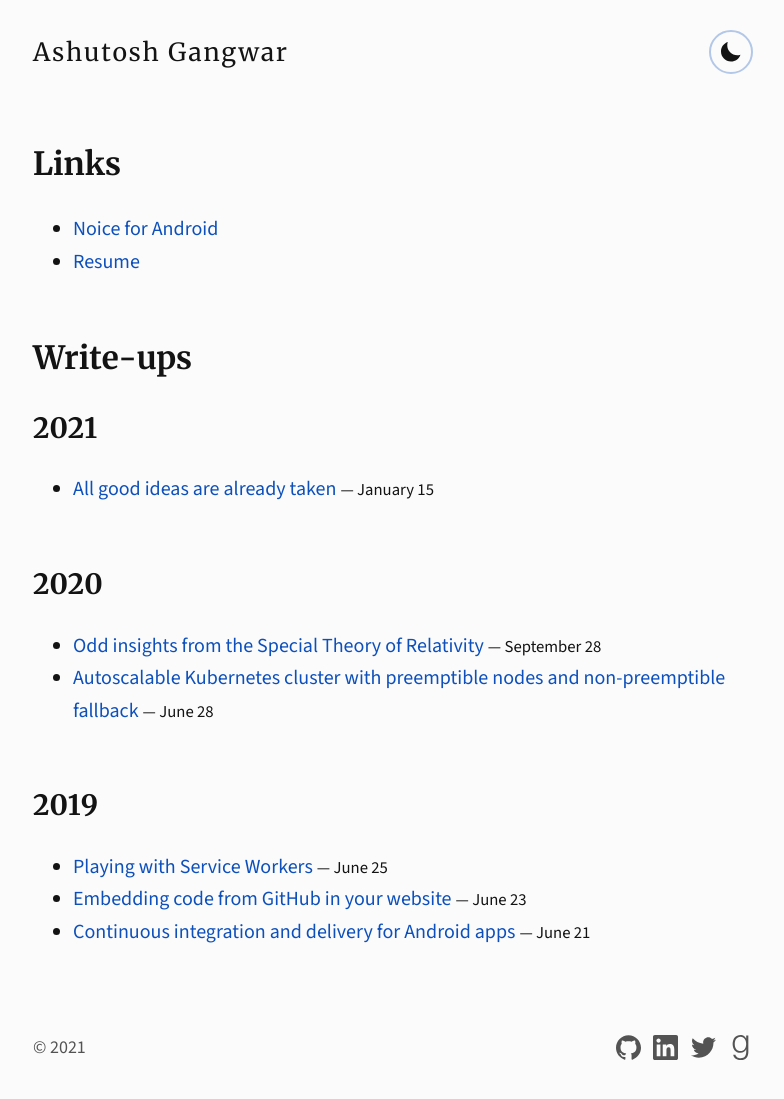
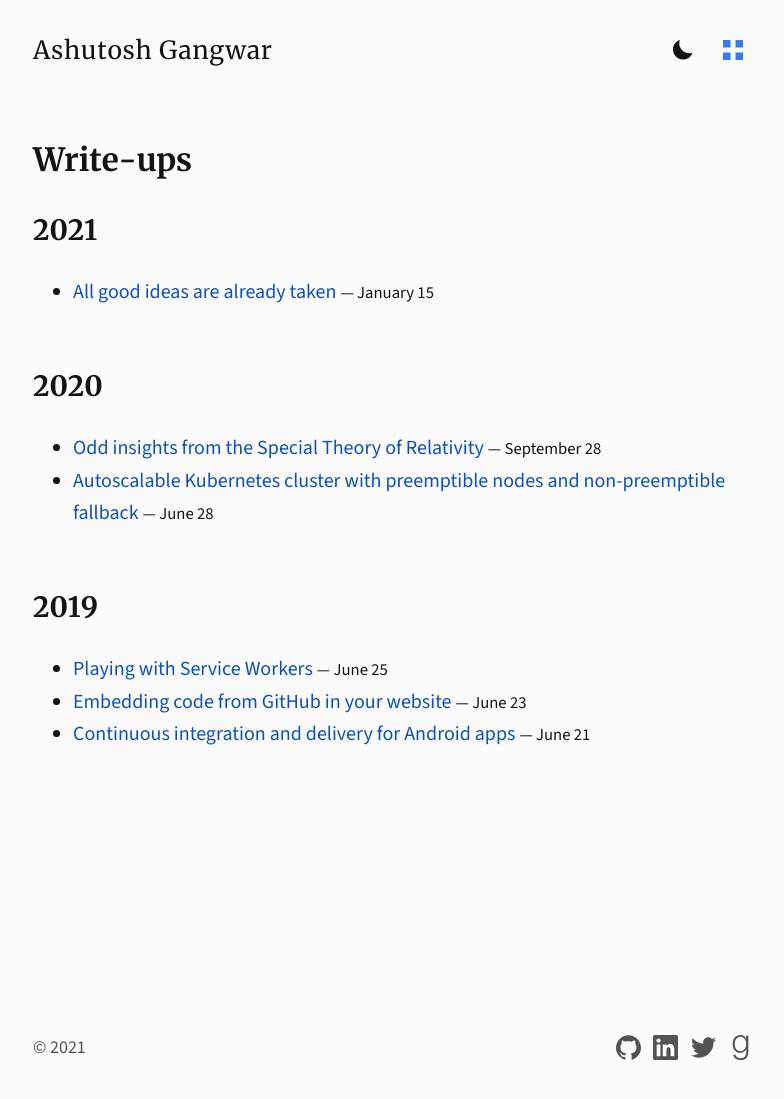
Before and after one commit to ashutoshgngwr/ashutoshgngwr.github.io, a Jekyll site: the page built from index.html, in a window 1280 px wide and 1107 px high. Shown: the top 1099 px of the window, without its empty margins (247-1031 px from the left). Built offline with Jekyll 4.4.1, drawn with Linux system fonts in a browser that asks for light colours.

Commit message:
add navigation menu

```diff
--- a/_config.yml
+++ b/_config.yml
@@ -14,10 +14,6 @@
       username: ashutoshgngwr
 
 collections:
-  links:
-    output: true
-    permalink: /link/:name
-    sitemap_priority: 0.9
   posts:
     output: true
     permalink: /:year/:month/:day/:title
--- /dev/null
+++ b/_data/nav_links.yaml
@@ -0,0 +1,6 @@
+- title: Resume
+  href: /assets/resume.pdf
+  in_sitemap: true
+- title: Noice for Android
+  href: /noice
+  in_sitemap: true
--- a/_includes/links_list.html
+++ /dev/null
@@ -1,15 +0,0 @@
-<section itemscope itemtype="https://schema.org/BreadcrumbList">
-  <h1 itemprop="name">Links</h1>
-  <ul>
-    {%- assign position = 1 -%}
-    {%- for link in site.links %}
-    <li itemprop="itemListElement" itemscope itemtype="https://schema.org/ListItem">
-      <a href="{{ link.href | default: link.url | relative_url }}" itemprop="item">
-        <span itemprop="name">{{ link.title | escape_once }}</span>
-      </a>
-      <meta itemprop="position" content="{{ position }}" />
-      {%- assign position = position | plus: 1 %}
-    </li>
-    {%- endfor %}
-  </ul>
-</section>
--- a/_layouts/page.html
+++ b/_layouts/page.html
@@ -7,16 +7,35 @@
 {% include head.html -%}
 
 <body itemscope itemtype="http://schema.org/WebPage">
-  <header class="page-header">
-    <div class="enforce-max-content-width">
+  <header class="page-header floating">
+    <div id="navbar" class="enforce-max-content-width">
       <a class="title" href="{{ '/' | relative_url }}" aria-label="go to homepage">
         {{ site.x.author }}
       </a>
-      <label class="theme-switch" title="Toggle bright/dark mode" aria-label="toggle bright or dark mode">
+      <label id="theme-switch" class="switch" title="Toggle bright/dark mode" aria-label="toggle bright or dark mode">
         <input type="checkbox" onchange="toggleTheme(this.checked)" />
         {%- include icon.svg id='moon' %}
         {%- include icon.svg id='sun' %}
       </label>
+      <label id="expand-menu" class="switch" title="Expand/collapse menu" aria-label="expand or collapse menu">
+        <input type="checkbox" onchange="toggleMenu(this.checked)" />
+        {%- include icon.svg id='menu' %}
+        {%- include icon.svg id='cross' %}
+      </label>
+    </div>
+
+
+    <div class="menu enforce-max-content-width">
+      <h2>Links</h2>
+      <ul itemscope itemtype="https://schema.org/SiteNavigationElement">
+        {%- for link in site.data.nav_links %}
+        <li itemprop="name">
+          <a href="{{ link.href | relative_url }}" itemprop="url">
+            {{ link.title | escape_once }}
+          </a>
+        </li>
+        {%- endfor %}
+      </ul>
     </div>
   </header>
   <main class="enforce-max-content-width">
--- a/_sass/_theme-switch.scss
+++ /dev/null
@@ -1,42 +0,0 @@
-label.theme-switch {
-  padding: 0.5rem;
-  font-size: 0; // clicking on the label is selecting whitespace (text) in firefox
-
-  border: 0.1rem var(--color-primary-accent) solid;
-  border-radius: 50%;
-  transition: background 500ms cubic-bezier(0.075, 0.82, 0.165, 1);
-
-  &:hover {
-    background: var(--color-primary-accent);
-  }
-
-  &:active {
-    background: var(--color-primary-variant);
-  }
-
-  svg {
-    display: block;
-    width: 1rem;
-    height: 1rem;
-  }
-
-  input {
-    display: none;
-
-    ~ svg:last-of-type {
-      display: none;
-    }
-
-    &:checked {
-      ~ svg {
-        &:last-of-type {
-          display: block;
-        }
-
-        &:first-of-type {
-          display: none;
-        }
-      }
-    }
-  }
-}
--- a/_sass/base/_colors.scss
+++ b/_sass/base/_colors.scss
@@ -11,6 +11,7 @@
 
   --color-bg: #{$color-bg};
   --color-bg-secondary: #{lighten($color-bg, $secondary-bg-distance)};
+  --color-bg-tertiary: #{lighten($color-bg, 2 * $secondary-bg-distance)};
   --color-primary: #{$color-primary};
   --color-primary-variant: #{$color-primary-dark};
   --color-primary-accent: #{transparentize($color-primary, $accent-transparency)};
@@ -34,6 +35,7 @@
 
   --color-bg: #{$color-bg};
   --color-bg-secondary: #{darken($color-bg, $secondary-bg-distance)};
+  --color-bg-tertiary: #{darken($color-bg, 2 * $secondary-bg-distance)};
   --color-primary: #{$color-primary};
   --color-primary-variant: #{$color-primary-light};
   --color-primary-accent: #{transparentize($color-primary, $accent-transparency)};
@@ -193,8 +195,7 @@
 }
 
 hr {
-  border-color: var(--color-text);
-  opacity: 0.25;
+  border-color: var(--color-bg-tertiary);
 }
 
 mark {
--- a/_sass/main.scss
+++ b/_sass/main.scss
@@ -4,7 +4,6 @@
 @import "base/typography";
 @import "base/colors";
 @import "base/print";
-@import "theme-switch";
 
 .enforce-max-content-width {
   box-sizing: border-box;
@@ -16,11 +15,52 @@
   padding-right: 1rem;
 }
 
-pre {
-  div.view-file {
-    @include font-family-sans-serif;
-    text-align: right;
+label.switch {
+  display: block;
+  padding: 0.5rem;
+  font-size: 0; // clicking on the label is selecting whitespace (text) in firefox
+  border-radius: 50%;
+  transition: all 500ms cubic-bezier(0.075, 0.82, 0.165, 1);
+
+  &:hover {
+    color: var(--color-primary-variant);
   }
+
+  &:active {
+    background: var(--color-bg-secondary);
+    color: var(--color-primary);
+  }
+
+  svg {
+    display: block;
+    width: 1rem;
+    height: 1rem;
+  }
+
+  input {
+    display: none;
+
+    ~ svg:last-of-type {
+      display: none;
+    }
+
+    &:checked {
+      ~ svg {
+        &:last-of-type {
+          display: block;
+        }
+
+        &:first-of-type {
+          display: none;
+        }
+      }
+    }
+  }
+}
+
+pre div.view-file {
+  @include font-family-sans-serif;
+  text-align: right;
 }
 
 svg.icon {
@@ -33,17 +73,19 @@
   position: sticky;
   top: 0;
   z-index: 1;
+  background: var(--color-bg);
+  box-sizing: border-box;
+
+  display: flex;
+  flex-direction: column;
+
+  min-height: 0;
   padding-top: 1.5rem;
   padding-bottom: 1.5rem;
-  background: var(--color-bg);
-  transition: padding 500ms cubic-bezier(0.075, 0.82, 0.165, 1),
-    box-shadow 500ms cubic-bezier(0.075, 0.82, 0.165, 1);
-
-  &.floating {
-    padding-top: 0.75rem;
-    padding-bottom: 0.75rem;
-    box-shadow: 0 0 0.25rem rgba(0, 0, 0, 0.1), 0 0 0.25rem rgba(0, 0, 0, 0.2);
-  }
+  border-bottom: 0rem solid var(--color-bg);
+  transition: padding 0.75s cubic-bezier(0.075, 0.82, 0.165, 1),
+    border-bottom 0.75s cubic-bezier(0.075, 0.82, 0.165, 1),
+    min-height 0.75s cubic-bezier(0.075, 0.82, 0.165, 1) 0.2s; // in sync with menu
 
   @media print {
     position: static;
@@ -51,14 +93,30 @@
     border-bottom: 0.1rem solid var(--color-text);
   }
 
-  .enforce-max-content-width {
+  &.floating {
+    padding-top: 0.75rem;
+    padding-bottom: 0.75rem;
+    border-bottom: 0.05rem solid var(--color-bg-tertiary);
+  }
+
+  &.expanded {
+    min-height: 100vh;
+    transition-delay: 0s, 0.5s, 0s;
+
+    @media print {
+      min-height: auto;
+    }
+  }
+
+  #navbar {
     display: flex;
     flex-direction: row;
     align-items: center;
 
     a.title {
       color: var(--color-text);
-      letter-spacing: 0.1rem;
+      letter-spacing: 0.05rem;
+      margin-right: 1rem;
 
       @include font-family-serif;
       font-weight: 400;
@@ -73,15 +131,58 @@
       }
     }
 
-    label.theme-switch {
-      margin-left: auto;
+    label.switch {
+      margin-left: 0.5rem;
       justify-self: end;
-      display: block;
+
+      &:first-of-type {
+        margin-left: auto;
+      }
 
       @media print {
         display: none;
       }
     }
+
+    #expand-menu {
+      color: var(--color-primary-variant);
+
+      &:hover {
+        color: var(--color-primary);
+      }
+    }
+  }
+
+  .menu {
+    display: flex;
+    flex-direction: column;
+    align-items: center;
+
+    max-height: 0;
+    transform: scaleY(0);
+    transform-origin: top;
+    // in sync with header height expansion. On reveal, we wait to let the
+    // header expand a bit. On collapse, the header waits a bit before shrinking
+    // its height, to let the menu disappear before rolling up the curtain.
+    transition: all 0.3s cubic-bezier(0.075, 0.82, 0.165, 1) 0s;
+
+    @media print {
+      display: none;
+    }
+
+    ul {
+      margin-top: 0;
+
+      li {
+        margin: 0.2rem auto;
+      }
+    }
+  }
+
+  &.expanded .menu {
+    max-height: auto;
+    transition-delay: 0.4s;
+    transform: scaleY(1);
   }
 }
 
--- a/assets/static/page.js
+++ b/assets/static/page.js
@@ -30,7 +30,7 @@
   sessionStorage.setItem(KEY_THEME, theme);
 
   let isDark = theme === THEME_DARK;
-  document.querySelector("label.theme-switch > input").checked = isDark;
+  document.querySelector("label#theme-switch > input").checked = isDark;
 }
 
 function toggleTheme(isDark) {
@@ -229,12 +229,13 @@
   header.
 --> */
 let floatingHeaderClass = "floating";
+let expandedHeaderClass = "expanded";
 function reconcileHeaderStyle() {
-  let header = document.querySelector("header.page-header");
-  if (scrollY > 0) {
-    header.classList.add(floatingHeaderClass);
+  let classList = document.querySelector("header.page-header").classList;
+  if (scrollY > 0 && !classList.contains(expandedHeaderClass)) {
+    classList.add(floatingHeaderClass);
   } else {
-    header.classList.remove(floatingHeaderClass);
+    classList.remove(floatingHeaderClass);
   }
 
   requestAnimationFrame(reconcileHeaderStyle);
@@ -243,3 +244,16 @@
 addEventListener("DOMContentLoaded", function () {
   requestAnimationFrame(reconcileHeaderStyle);
 });
+
+/* <!--
+  Toggles expanded header state by adding or removing 'expanded' class from
+  the page header element.
+--> */
+function toggleMenu(isExpanded) {
+  let classList = document.querySelector("header.page-header").classList;
+  if (isExpanded) {
+    classList.add(expandedHeaderClass);
+  } else {
+    classList.remove(expandedHeaderClass);
+  }
+}
--- a/_includes/post_list.html
+++ b/index.html
@@ -1,3 +1,7 @@
+---
+layout: page
+---
+
 <section itemscope itemtype="https://schema.org/Blog">
   <h1>Write-ups</h1>
   {%- assign postsByYear = site.posts | group_by_exp: "post", "post.date | date: '%Y'" -%}
--- a/index.md
+++ /dev/null
@@ -1,7 +0,0 @@
----
-layout: page
----
-
-{%- include links_list.html -%}
-
-{%- include post_list.html -%}
```
Also changed, not shown: _links/noice.md (deleted, +0 -5 lines), _links/resume.md (deleted, +0 -5 lines), sitemap.xml (+11 -1 lines), _icons/cross.svg (added), _icons/menu.svg (added).
